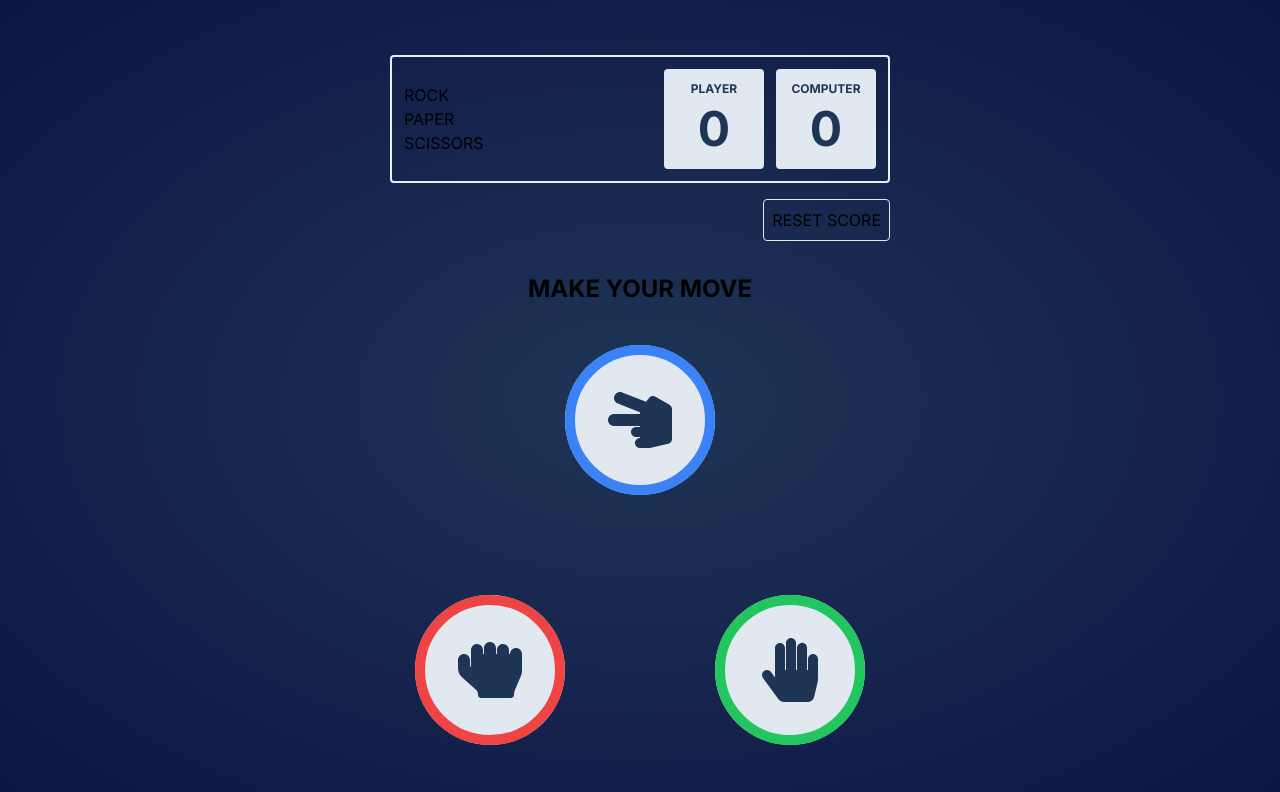
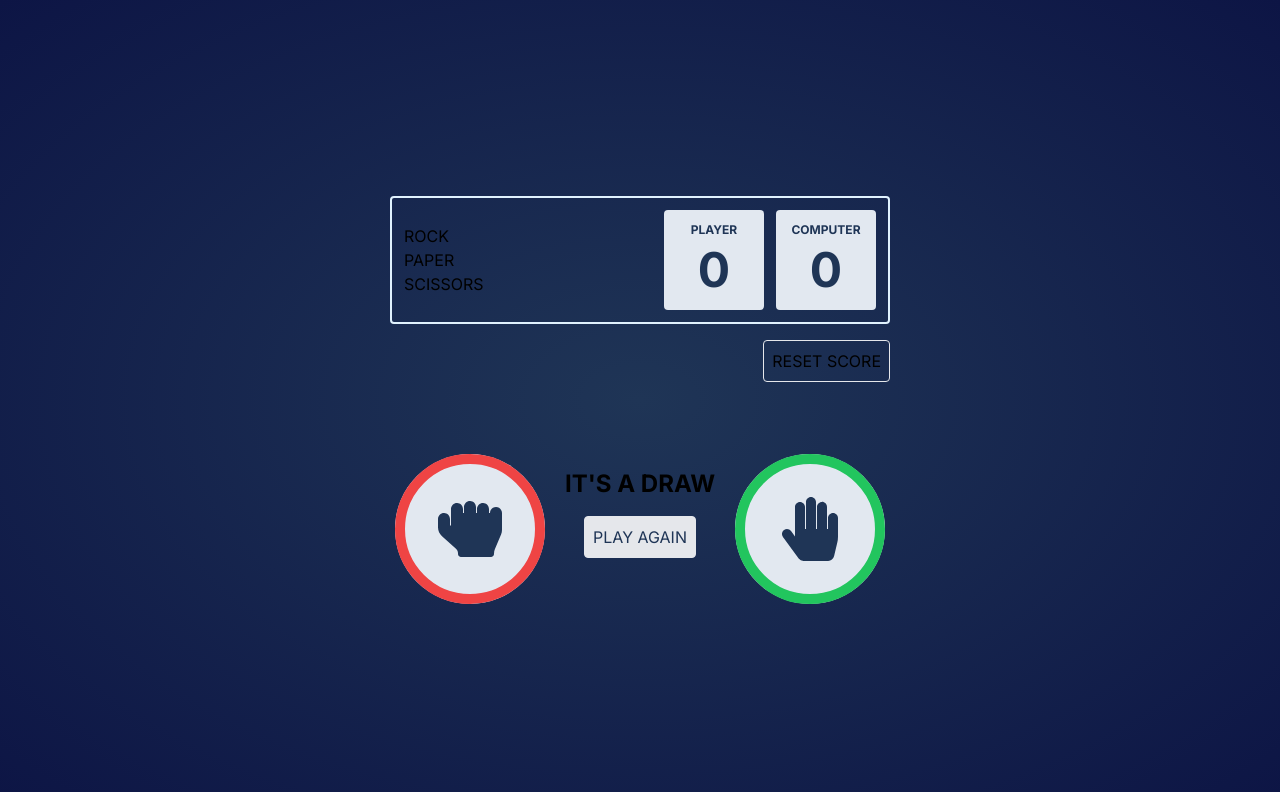
Before and after one commit to PervaizAhmad/Next-RPS-Battle, a Next.js app: page / in a window 1280 px wide. Shown: the top 792 px of the page. Built offline with nearby package versions, Linux system fonts and the light colour scheme.

Commit message:
feat: adding results component

```diff
--- a/app/page.tsx
+++ b/app/page.tsx
@@ -1,6 +1,7 @@
 "use client";
 
 import Moves from "@/components/moves";
+import Results from "@/components/results";
 import ScoreBoard from "@/components/scoreBoard";
 import { useState } from "react";
 
@@ -11,6 +12,7 @@
 }
 
 export default function Home() {
+  const [showResults, setShowResults] = useState(true);
   const [playerScore, setPlayerScore] = useState(0);
   const [computerScore, setComputerScore] = useState(0);
 
@@ -28,7 +30,19 @@
       >
         RESET SCORE
       </button>
-      <Moves />
+      {showResults ? (
+        <Results
+          moves={{
+            player: GameMoves.ROCK,
+            computer: GameMoves.ROCK,
+          }}
+          win={false}
+          draw={true}
+          playAgain={() => setShowResults(false)}
+        />
+      ) : (
+        <Moves />
+      )}
     </main>
   );
 }
--- a/components/results.tsx
+++ b/components/results.tsx
@@ -0,0 +1,44 @@
+import { FaHandPaper, FaHandRock, FaHandScissors } from "react-icons/fa";
+import { GameMoves } from "@/app/page";
+
+export default function Results({
+  moves,
+  win,
+  draw,
+  playAgain
+}: {
+  moves: { player: GameMoves; computer: GameMoves };
+  win: boolean;
+  draw: boolean;
+  playAgain: () => void;
+}) {
+  return (
+    <div className="flex justify-center items-center flex-col w-full">
+      <div className="grid grid-cols-3 gap-5 pt-10">
+        <div className="grid place-items-center col-start-1 rounded-full bg-slate-200 cursor-pointer hover:bg-red-300 ease-out duration-300">
+          <div className="grid place-items-center w-[150px] rounded-full aspect-square border-[10px] border-red-500">
+            <FaHandRock size="4rem" color="#1F3556" />
+          </div>
+        </div>
+
+        <div className="flex flex-col justify-center items-center col-start-2">
+          <h1 className="text-2xl font-bold">
+            {draw ? "IT'S A DRAW" : win ? "YOU WIN" : "YOU LOOSE"}
+          </h1>
+          <button
+            className="bg-gray-200 text-[#1F3556] rounded border float-right mt-4 mb-8 p-2"
+            onClick={playAgain}
+          >
+            PLAY AGAIN
+          </button>
+        </div>
+
+        <div className="grid place-items-center col-start-3 rounded-full bg-slate-200 cursor-pointer hover:bg-green-300 ease-out duration-300">
+          <div className="grid place-items-center w-[150px] rounded-full aspect-square border-[10px] border-green-500">
+            <FaHandPaper size="4rem" color="#1F3556" />
+          </div>
+        </div>
+      </div>
+    </div>
+  );
+}
```
